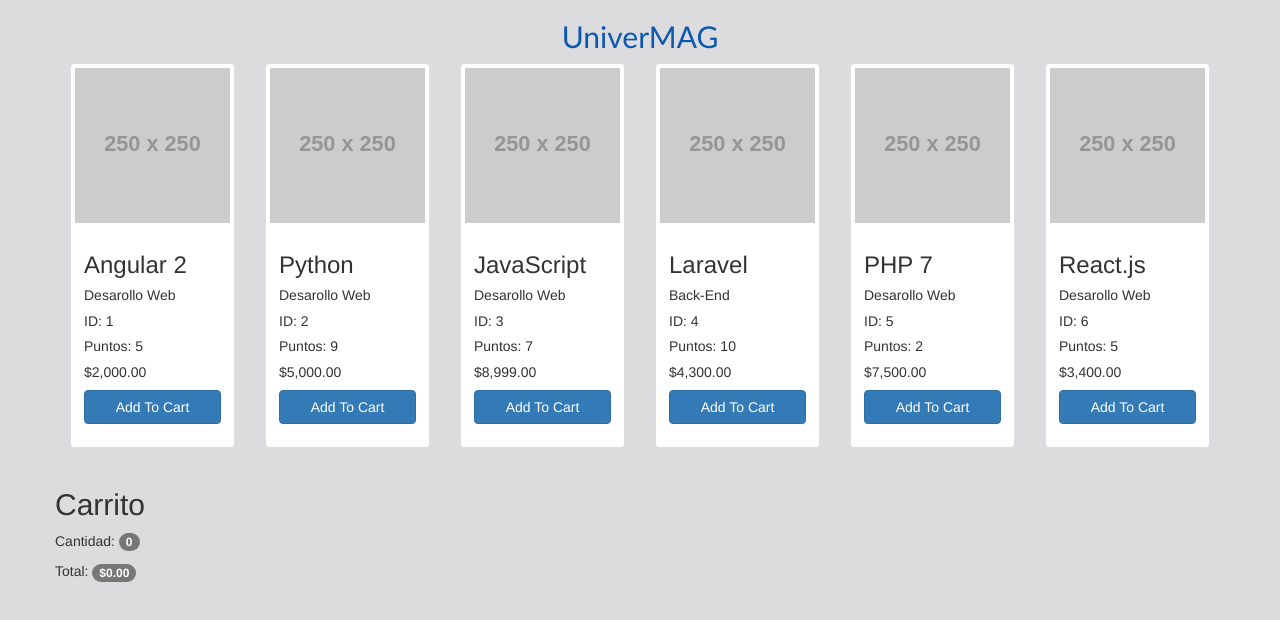
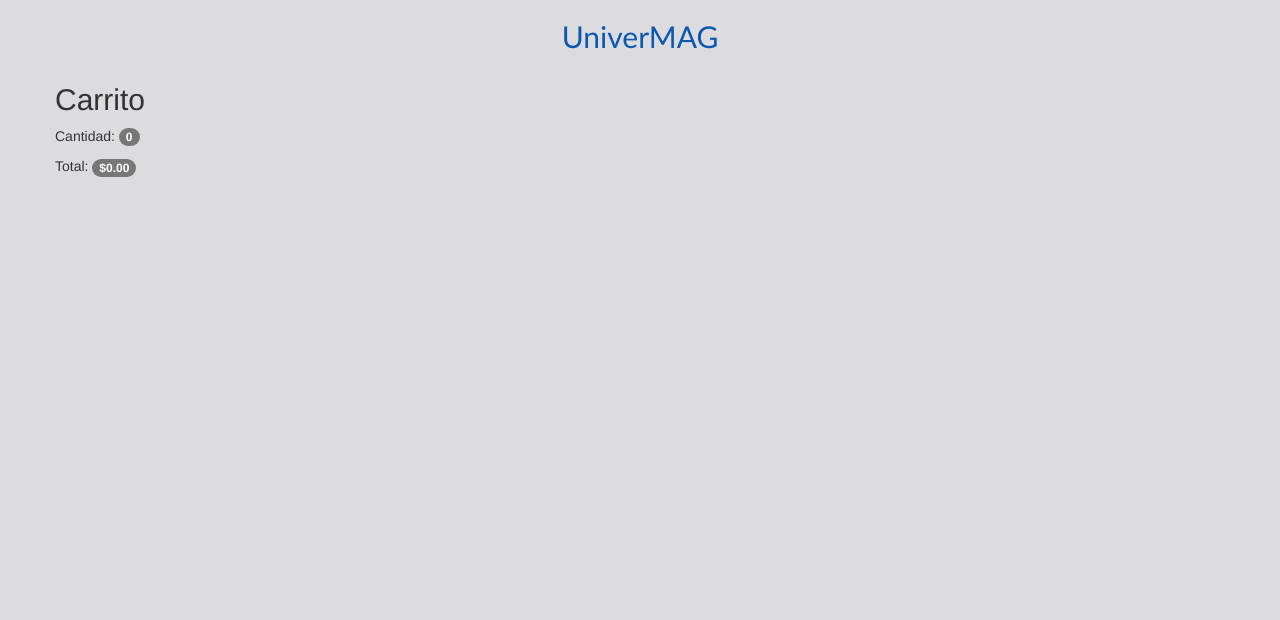
Before and after one commit to maceuge/Angular_Cart, an Angular app: page / in a window 1280 px wide. Shown: the top 620 px of the page. Built offline with nearby package versions, Linux system fonts and the light colour scheme.

Commit message:
Data en formato Json externo p1

```diff
--- /dev/null
+++ b/src/app/services/api.services.ts
@@ -0,0 +1,25 @@
+import {Injectable} from '@angular/core';
+import {Http} from '@angular/http';
+import {Product} from '../common/product';
+import "rxjs/add/operator/toPromise";
+
+
+@Injectable()
+
+export class ApiService {
+
+  constructor(private http : Http) {}
+
+  getProducts () {
+     let url = '/data/data.json';
+     return console.log(url)
+       // .toPromise()
+       // .then(response => response.json())
+       // .catch(this.error);
+  }
+
+  // error(error : any) {
+  //     return Promise.reject(error.message || error);
+  // }
+
+}
--- a/src/app/titlecomponent/app.component.ts
+++ b/src/app/titlecomponent/app.component.ts
@@ -1,67 +1,33 @@
-import {Component} from '@angular/core';
+import {Component, OnInit} from '@angular/core';
 import {Product} from '../common/product';
-
+import {ApiService} from '../services/api.services';
 import {CartService} from '../services/cart.services';
-
-const PRODUCTS: Product[] = [
-  {
-    id : 1,
-    name : 'Angular 2',
-    type : 'Desarollo Web',
-    star : 5,
-    price : 2000,
-    image : 'http://via.placeholder.com/250x250'
-  },
-  {
-    id : 2,
-    name : 'Python',
-    type : 'Desarollo Web',
-    star : 9,
-    price : 5000,
-    image : 'http://via.placeholder.com/250x250'
-  },
-  {
-    id : 3,
-    name : 'JavaScript',
-    type : 'Desarollo Web',
-    star : 7,
-    price : 8999,
-    image : 'http://via.placeholder.com/250x250'
-  },
-  {
-    id : 4,
-    name : 'Laravel',
-    type : 'Back-End',
-    star : 10,
-    price : 4300,
-    image : 'http://via.placeholder.com/250x250'
-  },
-  {
-    id : 5,
-    name : 'PHP 7',
-    type : 'Desarollo Web',
-    star : 2,
-    price : 7500,
-    image : 'http://via.placeholder.com/250x250'
-  },
-  {
-    id : 6,
-    name : 'React.js',
-    type : 'Desarollo Web',
-    star : 5,
-    price : 3400,
-    image : 'http://via.placeholder.com/250x250'
-  }
-]
 
 @Component({
   selector: 'my-title',
   templateUrl: './app.component.html',
   styleUrls: ['./app.component.css'],
-  providers: [CartService]
+  providers: [CartService, ApiService]
 })
 
-export class AppComponent {
+export class AppComponent implements OnInit{
   title: string = 'UniverMAG';
-  products: Product[] = PRODUCTS;
+  products: Product[];
+
+  constructor (private apiService : ApiService) {}
+
+  // getProducts () {
+  //   this.apiService.getProducts().then(
+  //     (products) => {
+  //       this.products = products
+  //     }
+  //   )
+  // }
+  //
+  ngOnInit () {
+    // this.getProducts()
+    this.apiService.getProducts()
+  }
+
+
 }
--- a/src/app/titlecomponent/app.module.ts
+++ b/src/app/titlecomponent/app.module.ts
@@ -1,5 +1,6 @@
 import {NgModule} from '@angular/core';
 import {BrowserModule} from '@angular/platform-browser';
+import {HttpModule} from '@angular/http';
 
 import {AppComponent} from './app.component';
 import {BoxComponent} from './prodbox.component';
@@ -12,7 +13,8 @@ import {CartComponent} from './cart.component';
     CartComponent
   ],
   imports: [
-    BrowserModule
+    BrowserModule,
+    HttpModule
   ],
   bootstrap: [
     AppComponent
```
Also changed, not shown: src/data/data.json (added, +50 -0 lines).
